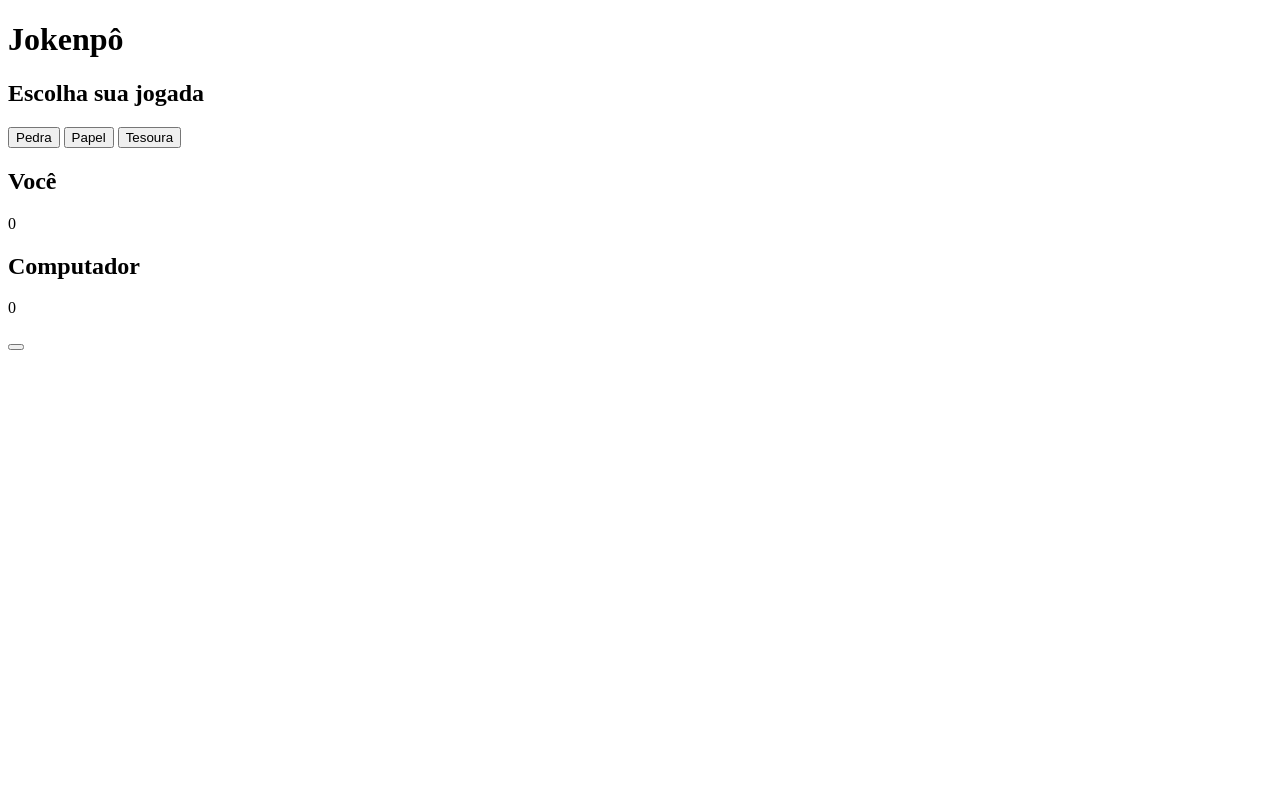
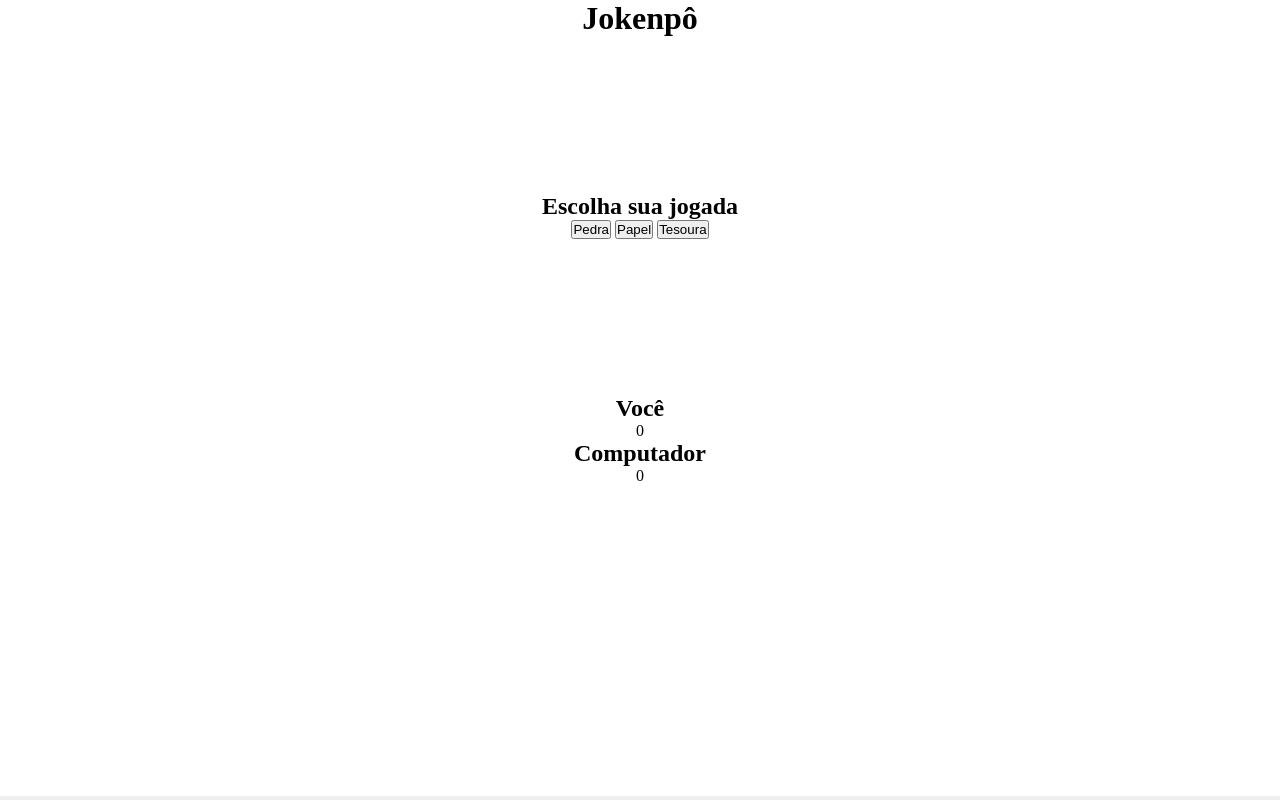
Before and after one commit to viniekj/jokenpo, a plain HTML site: page index.html in a window 1280 px wide. Drawn offline with Linux system fonts and the light colour scheme.

Commit message:
adicionando css

```diff
--- a/index.html
+++ b/index.html
@@ -5,6 +5,7 @@
     <meta http-equiv="X-UA-Compatible" content="IE=edge">
     <meta name="viewport" content="width=device-width, initial-scale=1.0">
     <title>Jokenpô</title>
+    <link rel="stylesheet" href="style.css">
 </head>
 <body>
     <div class="container">
--- /dev/null
+++ b/style.css
@@ -0,0 +1,12 @@
+*{
+ margin: 0;
+ padding: 0;
+}
+.container{
+    display: flex;
+    text-align: center;
+    width:100%;
+    height:100vh;
+    flex-direction: column;
+    justify-content: space-between;
+}
```
